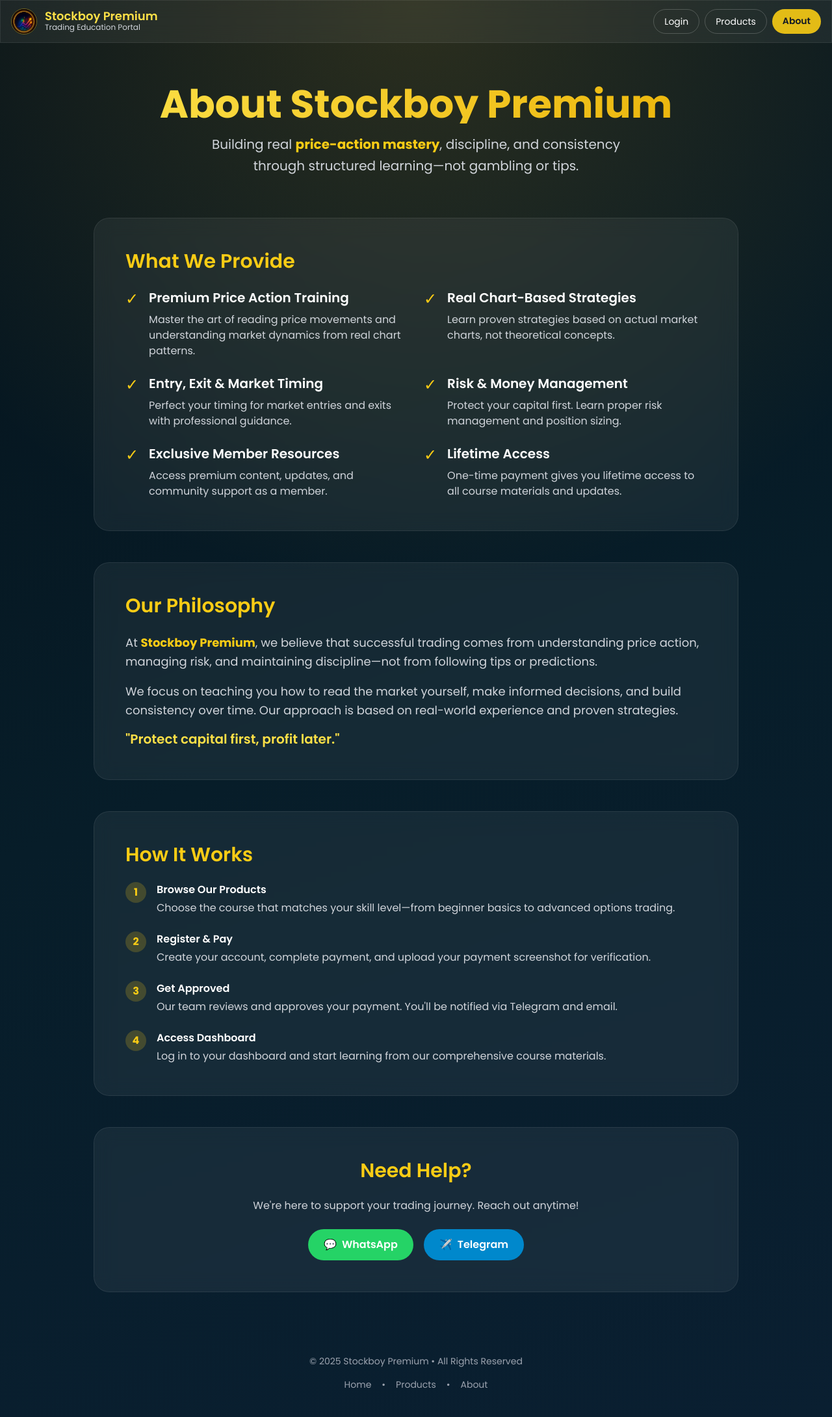
After one commit to sahilmahida786/stockboy, a Flask app: page /about in a window 1280 px wide. The commit adds this page. Shown: the whole page at 65% size. Run offline with Flask 3, Linux system fonts and the light colour scheme; data that the repository does not hold is empty; some libraries are stand-ins or nearby versions.

Commit message:
Restructure website: Homepage shows login/register - Add Products page navigation - Create About page - Update navigation across all pages

```diff
--- a/app.py
+++ b/app.py
@@ -400,14 +400,27 @@ def save_data(data):
 
 @app.route("/")
 def home():
-    return render_template("index.html")
+    """Homepage - Show login/register page"""
+    return render_template("auth.html")
 
 @app.route("/products")
 def products_page():
+    """Product catalog page"""
     return render_template("products.html", products=get_product_catalog())
+
+@app.route("/about")
+def about_page():
+    """About page"""
+    return render_template("about.html")
+
+@app.route("/payment")
+def payment_page():
+    """Payment page (for logged in/approved users)"""
+    return render_template("index.html")
 
 @app.route("/auth")
 def auth_page():
+    """Auth page (alias for homepage)"""
     return render_template("auth.html")
 
 import os
--- /dev/null
+++ b/templates/about.html
@@ -0,0 +1,183 @@
+<!DOCTYPE html>
+<html lang="en">
+<head>
+    <meta charset="UTF-8">
+    <meta name="viewport" content="width=device-width, initial-scale=1">
+    <title>About Us – Stockboy Premium</title>
+    <script src="https://cdn.tailwindcss.com"></script>
+    <link href="https://fonts.googleapis.com/css2?family=Poppins:wght@300;400;500;600;700&display=swap" rel="stylesheet">
+    <style>
+        body { font-family: 'Poppins', sans-serif; }
+        .bg-dark {
+            background: radial-gradient(circle at top, rgba(217,165,32,0.18), transparent 40%),
+                        linear-gradient(160deg, #05121a, #071d29, #0a1f31);
+            min-height: 100vh;
+        }
+        .glass {
+            background: rgba(255, 255, 255, 0.06);
+            border: 1px solid rgba(255, 255, 255, 0.08);
+            backdrop-filter: blur(14px);
+        }
+    </style>
+</head>
+<body class="bg-dark text-white">
+    <!-- Navigation Bar -->
+    <nav class="sticky top-0 z-40 glass px-4 py-3 flex items-center justify-between">
+        <div class="flex items-center gap-3">
+            <img src="{{ url_for('static', filename='logo.png') }}" alt="Logo" class="w-10 h-10 rounded-full border border-yellow-400/40">
+            <div>
+                <p class="font-semibold leading-none text-lg text-yellow-300">Stockboy Premium</p>
+                <p class="text-xs text-gray-300">Trading Education Portal</p>
+            </div>
+        </div>
+        <div class="flex gap-2 text-sm">
+            <a href="/" class="px-4 py-2 rounded-full border border-white/20 hover:border-yellow-400/60 transition">Login</a>
+            <a href="/products" class="px-4 py-2 rounded-full border border-white/20 hover:border-yellow-400/60 transition">Products</a>
+            <a href="/about" class="px-4 py-2 rounded-full bg-yellow-400/90 text-gray-900 font-semibold">About</a>
+        </div>
+    </nav>
+
+    <!-- Hero Section -->
+    <header class="max-w-5xl mx-auto text-center py-16 px-4">
+        <h1 class="text-5xl md:text-6xl font-bold mb-4 bg-gradient-to-r from-yellow-300 to-yellow-500 bg-clip-text text-transparent">
+            About Stockboy Premium
+        </h1>
+        <p class="text-gray-300 text-xl max-w-2xl mx-auto leading-relaxed">
+            Building real <strong class="text-yellow-400">price-action mastery</strong>, discipline, and consistency through structured learning—not gambling or tips.
+        </p>
+    </header>
+
+    <!-- Main Content -->
+    <main class="max-w-5xl mx-auto px-4 pb-16 space-y-12">
+        <!-- What We Provide -->
+        <section class="glass rounded-3xl p-8 md:p-12">
+            <h2 class="text-3xl font-semibold text-yellow-400 mb-6">What We Provide</h2>
+            <div class="grid md:grid-cols-2 gap-6">
+                <div class="flex items-start gap-4">
+                    <div class="text-yellow-400 text-2xl">✓</div>
+                    <div>
+                        <h3 class="text-xl font-semibold mb-2">Premium Price Action Training</h3>
+                        <p class="text-gray-300">Master the art of reading price movements and understanding market dynamics from real chart patterns.</p>
+                    </div>
+                </div>
+                <div class="flex items-start gap-4">
+                    <div class="text-yellow-400 text-2xl">✓</div>
+                    <div>
+                        <h3 class="text-xl font-semibold mb-2">Real Chart-Based Strategies</h3>
+                        <p class="text-gray-300">Learn proven strategies based on actual market charts, not theoretical concepts.</p>
+                    </div>
+                </div>
+                <div class="flex items-start gap-4">
+                    <div class="text-yellow-400 text-2xl">✓</div>
+                    <div>
+                        <h3 class="text-xl font-semibold mb-2">Entry, Exit & Market Timing</h3>
+                        <p class="text-gray-300">Perfect your timing for market entries and exits with professional guidance.</p>
+                    </div>
+                </div>
+                <div class="flex items-start gap-4">
+                    <div class="text-yellow-400 text-2xl">✓</div>
+                    <div>
+                        <h3 class="text-xl font-semibold mb-2">Risk & Money Management</h3>
+                        <p class="text-gray-300">Protect your capital first. Learn proper risk management and position sizing.</p>
+                    </div>
+                </div>
+                <div class="flex items-start gap-4">
+                    <div class="text-yellow-400 text-2xl">✓</div>
+                    <div>
+                        <h3 class="text-xl font-semibold mb-2">Exclusive Member Resources</h3>
+                        <p class="text-gray-300">Access premium content, updates, and community support as a member.</p>
+                    </div>
+                </div>
+                <div class="flex items-start gap-4">
+                    <div class="text-yellow-400 text-2xl">✓</div>
+                    <div>
+                        <h3 class="text-xl font-semibold mb-2">Lifetime Access</h3>
+                        <p class="text-gray-300">One-time payment gives you lifetime access to all course materials and updates.</p>
+                    </div>
+                </div>
+            </div>
+        </section>
+
+        <!-- Our Philosophy -->
+        <section class="glass rounded-3xl p-8 md:p-12">
+            <h2 class="text-3xl font-semibold text-yellow-400 mb-6">Our Philosophy</h2>
+            <div class="space-y-4 text-gray-300 text-lg leading-relaxed">
+                <p>
+                    At <strong class="text-yellow-400">Stockboy Premium</strong>, we believe that successful trading comes from understanding price action, managing risk, and maintaining discipline—not from following tips or predictions.
+                </p>
+                <p>
+                    We focus on teaching you how to read the market yourself, make informed decisions, and build consistency over time. Our approach is based on real-world experience and proven strategies.
+                </p>
+                <p class="text-yellow-300 font-semibold text-xl mt-6">
+                    "Protect capital first, profit later."
+                </p>
+            </div>
+        </section>
+
+        <!-- How It Works -->
+        <section class="glass rounded-3xl p-8 md:p-12">
+            <h2 class="text-3xl font-semibold text-yellow-400 mb-6">How It Works</h2>
+            <ol class="space-y-6 text-gray-300">
+                <li class="flex gap-4">
+                    <span class="flex-shrink-0 w-8 h-8 bg-yellow-400/20 text-yellow-400 rounded-full flex items-center justify-center font-bold">1</span>
+                    <div>
+                        <h3 class="font-semibold text-white mb-1">Browse Our Products</h3>
+                        <p>Choose the course that matches your skill level—from beginner basics to advanced options trading.</p>
+                    </div>
+                </li>
+                <li class="flex gap-4">
+                    <span class="flex-shrink-0 w-8 h-8 bg-yellow-400/20 text-yellow-400 rounded-full flex items-center justify-center font-bold">2</span>
+                    <div>
+                        <h3 class="font-semibold text-white mb-1">Register & Pay</h3>
+                        <p>Create your account, complete payment, and upload your payment screenshot for verification.</p>
+                    </div>
+                </li>
+                <li class="flex gap-4">
+                    <span class="flex-shrink-0 w-8 h-8 bg-yellow-400/20 text-yellow-400 rounded-full flex items-center justify-center font-bold">3</span>
+                    <div>
+                        <h3 class="font-semibold text-white mb-1">Get Approved</h3>
+                        <p>Our team reviews and approves your payment. You'll be notified via Telegram and email.</p>
+                    </div>
+                </li>
+                <li class="flex gap-4">
+                    <span class="flex-shrink-0 w-8 h-8 bg-yellow-400/20 text-yellow-400 rounded-full flex items-center justify-center font-bold">4</span>
+                    <div>
+                        <h3 class="font-semibold text-white mb-1">Access Dashboard</h3>
+                        <p>Log in to your dashboard and start learning from our comprehensive course materials.</p>
+                    </div>
+                </li>
+            </ol>
+        </section>
+
+        <!-- Contact & Support -->
+        <section class="glass rounded-3xl p-8 md:p-12 text-center">
+            <h2 class="text-3xl font-semibold text-yellow-400 mb-6">Need Help?</h2>
+            <p class="text-gray-300 mb-6">We're here to support your trading journey. Reach out anytime!</p>
+            <div class="flex flex-wrap justify-center gap-4">
+                <a href="https://wa.me/918381930145?text=Hello%20I%20need%20help%20with%20Stockboy%20Premium"
+                   target="_blank"
+                   class="px-6 py-3 bg-[#25D366] rounded-full font-semibold hover:bg-[#20BA5A] transition flex items-center gap-2">
+                    <span>💬</span> WhatsApp
+                </a>
+                <a href="https://t.me/pennystocksboy"
+                   target="_blank"
+                   class="px-6 py-3 bg-[#0088cc] rounded-full font-semibold hover:bg-[#0077B5] transition flex items-center gap-2">
+                    <span>✈️</span> Telegram
+                </a>
+            </div>
+        </section>
+    </main>
+
+    <!-- Footer -->
+    <footer class="text-center text-gray-400 text-sm pb-10 pt-8">
+        <p>© 2025 Stockboy Premium • All Rights Reserved</p>
+        <div class="flex justify-center gap-4 mt-4">
+            <a href="/" class="hover:text-yellow-400 transition">Home</a>
+            <span>•</span>
+            <a href="/products" class="hover:text-yellow-400 transition">Products</a>
+            <span>•</span>
+            <a href="/about" class="hover:text-yellow-400 transition">About</a>
+        </div>
+    </footer>
+</body>
+</html>
--- a/templates/products.html
+++ b/templates/products.html
@@ -30,8 +30,9 @@
             </div>
         </div>
         <div class="flex gap-2 text-sm">
-            <a href="/" class="px-4 py-2 rounded-full border border-white/20 hover:border-yellow-400/60 transition">Home</a>
-            <a href="/auth" class="px-4 py-2 rounded-full bg-yellow-400/90 text-gray-900 font-semibold hover:bg-yellow-300">Login / Register</a>
+            <a href="/" class="px-4 py-2 rounded-full border border-white/20 hover:border-yellow-400/60 transition">Login</a>
+            <a href="/products" class="px-4 py-2 rounded-full bg-yellow-400/90 text-gray-900 font-semibold">Products</a>
+            <a href="/about" class="px-4 py-2 rounded-full border border-white/20 hover:border-yellow-400/60 transition">About</a>
         </div>
     </nav>
 
```
Also changed, not shown: templates/auth.html (+20 -3 lines).
